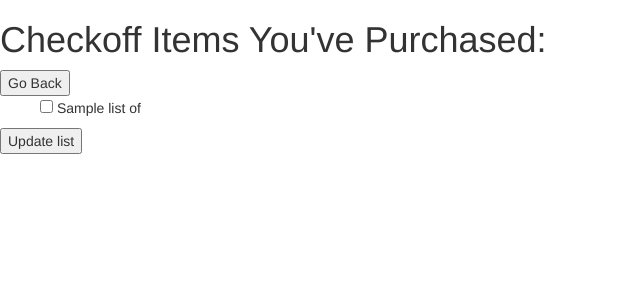
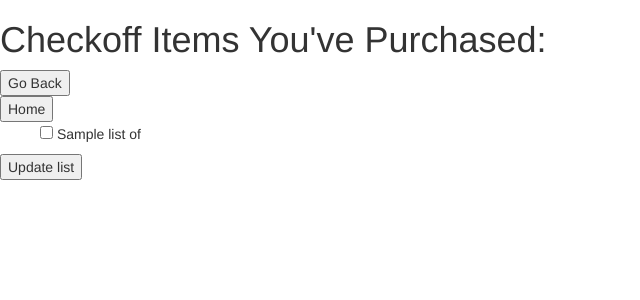
Before and after one commit to oliviaclyde/grocery, a Flask app: template templates/checkoff.html in a window 1280 px wide. Shown: the top 300 px of the page, without its empty margins (0-640 px from the left). Run offline with Flask 2, Linux system fonts and the light colour scheme; the template is opened without the code that fills it: most values are stand-ins (such as "Sample title", 1, 10 or a date in 2020); parts of the project's set-up code (start-up, migrations or seed data) failed here and were passed over; some libraries are stand-ins or nearby versions.

Commit message:
debugged home button

```diff
--- a/templates/checkoff.html
+++ b/templates/checkoff.html
@@ -3,7 +3,9 @@
 {% block content %}
     <h1>Checkoff Items You've Purchased: </h1>
     <input type="button" onclick="window.history.back()" value="Go Back"/>
-    <!-- {#<input type="button" action="{{ url_for('home') }}" method="GET" value="Go Back">#} -->
+    <form action="/">
+        <input type="submit" value="Home">
+    </form>
     {% for _ in listOfItems %}
     <ul><input type="checkbox">  {{ _.name }}</ul>
     {% endfor %}
--- a/templates/formReturn.html
+++ b/templates/formReturn.html
@@ -3,7 +3,9 @@
 {% block header %}My List{% endblock %}
 {% block content %}
     <input type="button" onclick="window.history.back()" value="Go Back"/>
-    <input type="button" href="/" value="Home"/>
+    <form action="/">
+        <input type="submit" value="Home"/>
+    </form>
     {% for _ in listOfItems %}
     <card>
         <p>Item: {{ _.name }}</p>
```
